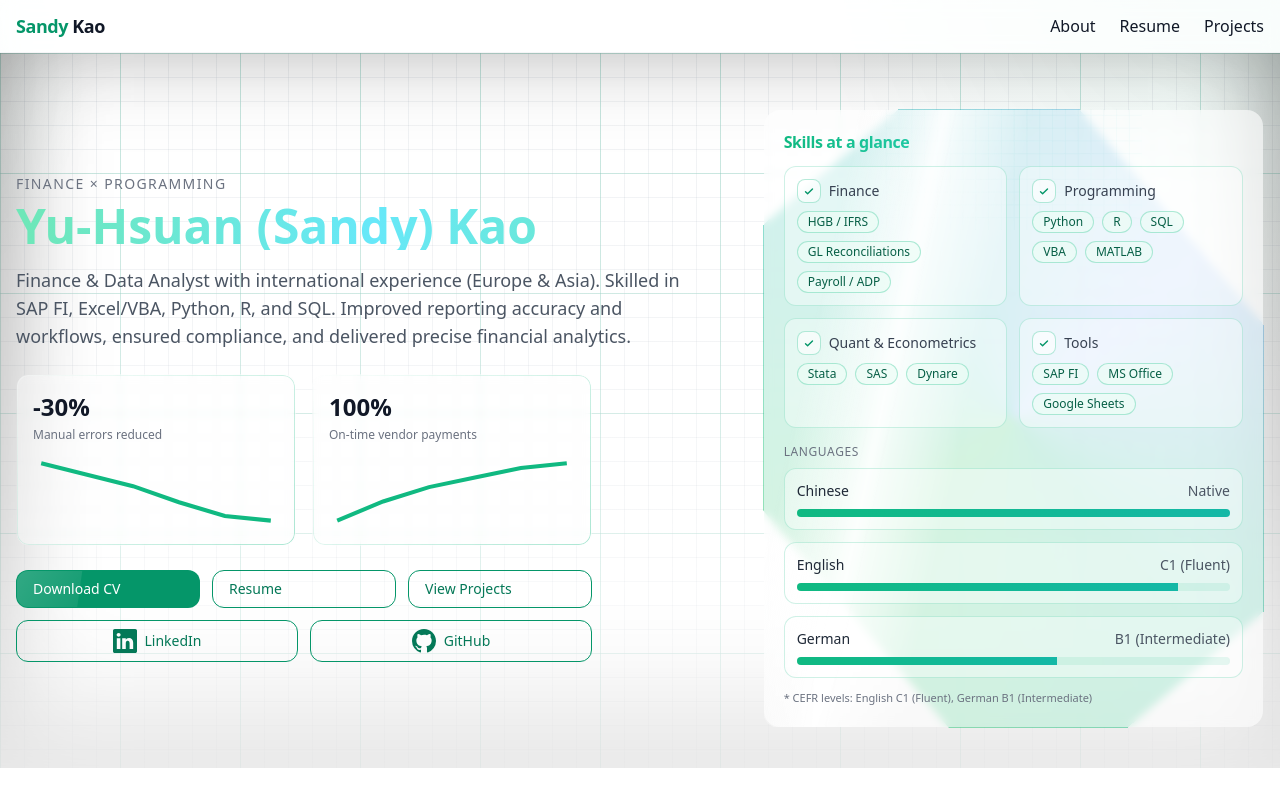
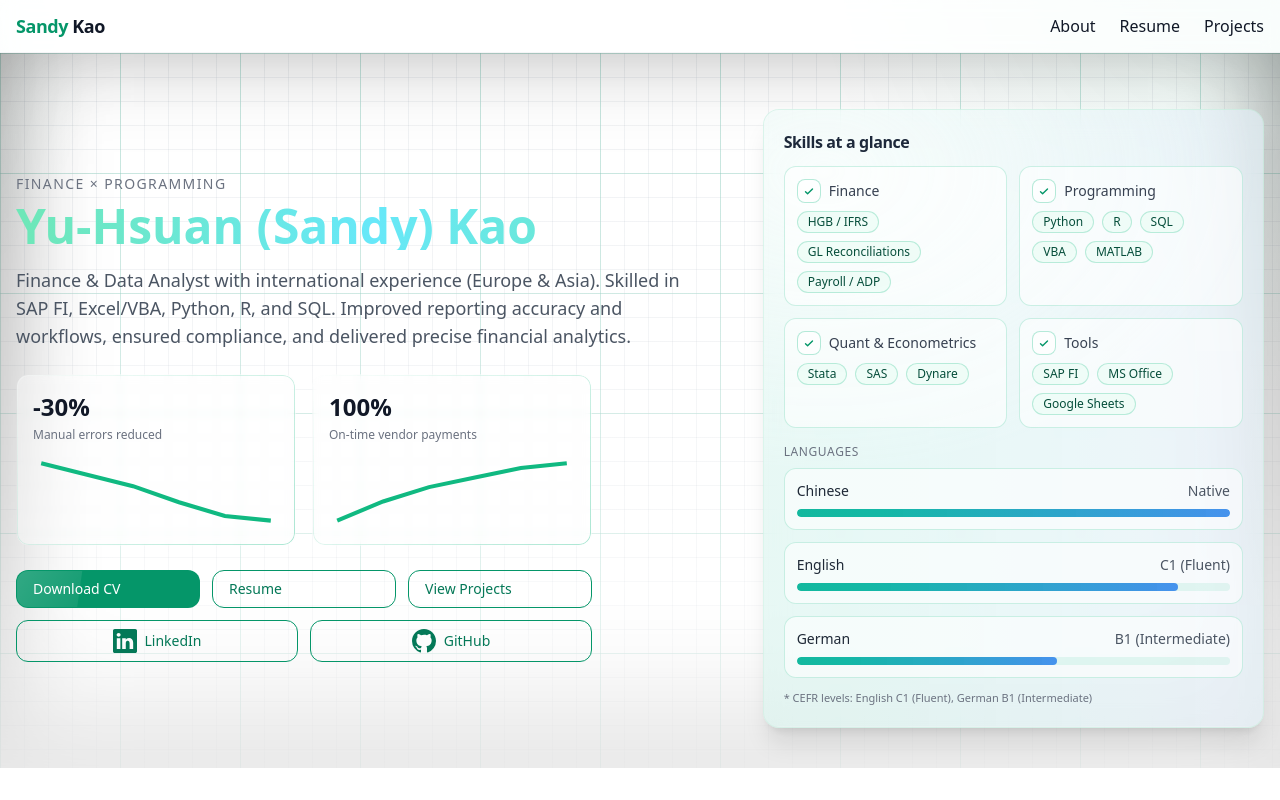
Before and after one commit to SandyKao0301/SandyKao, a Next.js app: page / in a window 1280 px wide. Shown: the top 800 px of the page. Built offline with nearby package versions, Linux system fonts and the light colour scheme.

Commit message:
Update SkillsShowcase.tsx

```diff
--- a/components/SkillsShowcase.tsx
+++ b/components/SkillsShowcase.tsx
@@ -5,26 +5,10 @@ type Pill = { label: string };
 type Group = { title: string; pills: Pill[] };
 
 const groups: Group[] = [
-  {
-    title: "Finance",
-    pills: [
-      { label: "HGB / IFRS" },
-      { label: "GL Reconciliations" },
-      { label: "Payroll / ADP" },
-    ],
-  },
-  {
-    title: "Programming",
-    pills: [{ label: "Python" }, { label: "R" }, { label: "SQL" }, { label: "VBA" }, { label: "MATLAB" }],
-  },
-  {
-    title: "Quant & Econometrics",
-    pills: [{ label: "Stata" }, { label: "SAS" }, { label: "Dynare" }],
-  },
-  {
-    title: "Tools",
-    pills: [{ label: "SAP FI" }, { label: "MS Office" }, { label: "Google Sheets" }],
-  },
+  { title: "Finance", pills: [{ label: "HGB / IFRS" }, { label: "GL Reconciliations" }, { label: "Payroll / ADP" }] },
+  { title: "Programming", pills: [{ label: "Python" }, { label: "R" }, { label: "SQL" }, { label: "VBA" }, { label: "MATLAB" }] },
+  { title: "Quant & Econometrics", pills: [{ label: "Stata" }, { label: "SAS" }, { label: "Dynare" }] },
+  { title: "Tools", pills: [{ label: "SAP FI" }, { label: "MS Office" }, { label: "Google Sheets" }] },
 ];
 
 const languages = [
@@ -35,68 +19,26 @@ const languages = [
 
 export default function SkillsShowcase() {
   return (
-    <div className="relative">
-      {/* Animated gradient border wrapper */}
-      <div className="relative rounded-2xl p-[1px] overflow-hidden">
-        <div className="absolute inset-0 animate-border-spin opacity-80"
-          style={{
-            background:
-              "conic-gradient(from 0deg, rgba(16,185,129,.6), rgba(34,197,94,.6), rgba(20,184,166,.6), rgba(59,130,246,.4), rgba(16,185,129,.6))",
-            filter: "hue-rotate(0deg)",
-          }}
-        />
-        {/* Inner card */}
-        <div className="relative rounded-2xl bg-white/60 dark:bg-slate-900/50 backdrop-blur-sm">
-          {/* Animated background grid + hue shift */}
-          <div className="pointer-events-none absolute -inset-2 [mask-image:radial-gradient(70%_50%_at_50%_0%,black,transparent)]">
-            <svg viewBox="0 0 400 200" className="h-32 w-full animate-hue-shift opacity-30">
-              <defs>
-                <pattern id="grid" width="20" height="20" patternUnits="userSpaceOnUse">
-                  <path d="M 20 0 L 0 0 0 20" fill="none" stroke="rgb(16 185 129)" strokeWidth="0.5" />
-                </pattern>
-              </defs>
-              <rect width="100%" height="100%" fill="url(#grid)" />
-            </svg>
-          </div>
-
-          {/* Sheen sweep */}
-          <div className="pointer-events-none absolute inset-0 overflow-hidden">
-            <div className="absolute -inset-y-10 -left-1/3 w-1/3 rotate-12 animate-sheen"
-                 style={{
-                   background:
-                     "linear-gradient(90deg, transparent 0%, rgba(255,255,255,.65) 40%, rgba(255,255,255,.9) 50%, rgba(255,255,255,.65) 60%, transparent 100%)",
-                   filter: "blur(2px)",
-                 }}
-            />
-          </div>
+    <div className="skillcard relative rounded-2xl border border-emerald-500/15 bg-white/60 dark:bg-slate-900/50 shadow-xl backdrop-blur-md overflow-hidden">
+      {/* Subtle shifting background */}
+      <div className="bg-shift pointer-events-none absolute inset-0 opacity-[0.55]" />
+      {/* Gentle sheen pass (rare + light) */}
+      <div className="sheen pointer-events-none absolute inset-0" />
 
       <div className="relative p-4 sm:p-5">
-            <h3 className="font-semibold tracking-tight bg-gradient-to-r from-emerald-500 via-teal-400 to-emerald-500 bg-clip-text text-transparent">
-              Skills at a glance
-            </h3>
+        <h3 className="font-semibold tracking-tight text-slate-800 dark:text-slate-100">Skills at a glance</h3>
 
         {/* Groups */}
         <div className="mt-3 grid grid-cols-1 sm:grid-cols-2 gap-3 text-sm">
           {groups.map((g) => (
             <div
               key={g.title}
-                  className="group relative rounded-xl border border-emerald-500/20 bg-white/40 dark:bg-white/5 p-3 overflow-hidden"
+              className="rounded-xl border border-emerald-500/20 bg-white/60 dark:bg-white/5 p-3"
             >
-                  {/* soft glow on hover */}
-                  <div className="pointer-events-none absolute inset-0 opacity-0 group-hover:opacity-100 transition-opacity duration-500"
-                       style={{ background: "radial-gradient(80% 60% at 50% 0%, rgba(16,185,129,.12), transparent 60%)" }}
-                  />
               <div className="flex items-center gap-2">
-                    <span className="inline-flex h-6 w-6 items-center justify-center rounded-lg border border-emerald-500/30 bg-white/60 dark:bg-white/10">
+                <span className="inline-flex h-6 w-6 items-center justify-center rounded-lg border border-emerald-500/30 bg-white/70 dark:bg-white/10">
                   <svg viewBox="0 0 20 20" className="h-3.5 w-3.5 text-emerald-600">
-                        <path
-                          d="M5 11l3 3 7-7"
-                          fill="none"
-                          stroke="currentColor"
-                          strokeWidth="2"
-                          strokeLinecap="round"
-                          strokeLinejoin="round"
-                        />
+                    <path d="M5 11l3 3 7-7" fill="none" stroke="currentColor" strokeWidth="2" strokeLinecap="round" strokeLinejoin="round" />
                   </svg>
                 </span>
                 <div className="text-gray-700 dark:text-gray-200 font-medium">{g.title}</div>
@@ -106,7 +48,7 @@ export default function SkillsShowcase() {
                 {g.pills.map((p) => (
                   <span
                     key={p.label}
-                        className="inline-flex items-center rounded-full border border-emerald-500/30 px-2.5 py-1 text-[12px] leading-none text-emerald-800 dark:text-emerald-300 bg-emerald-50/70 dark:bg-emerald-500/10 transition-transform duration-200 hover:scale-[1.04]"
+                    className="inline-flex items-center rounded-full border border-emerald-500/25 px-2.5 py-1 text-[12px] leading-none text-emerald-900 dark:text-emerald-300 bg-emerald-50/70 dark:bg-emerald-500/10"
                   >
                     {p.label}
                   </span>
@@ -121,12 +63,11 @@ export default function SkillsShowcase() {
           <div className="mb-2 text-xs uppercase tracking-wider text-gray-500">Languages</div>
           <div className="space-y-3">
             {languages.map((lang) => (
-                  <div key={lang.name} className="rounded-xl border border-emerald-500/20 p-3 bg-white/40 dark:bg-white/5">
+              <div key={lang.name} className="rounded-xl border border-emerald-500/20 p-3 bg-white/60 dark:bg-white/5">
                 <div className="flex items-center justify-between text-sm">
                   <div className="font-medium text-gray-800 dark:text-gray-200">{lang.name}</div>
                   <div className="text-gray-600 dark:text-gray-300">{lang.level}</div>
                 </div>
-                    {/* Animated progress bar with shifting gradient */}
                 <div
                   className="mt-2 h-2 w-full overflow-hidden rounded-full bg-emerald-500/10"
                   role="progressbar"
@@ -136,14 +77,8 @@ export default function SkillsShowcase() {
                   aria-label={`${lang.name} proficiency`}
                 >
                   <div
-                        className="h-full animate-bar-sheen"
-                        style={{
-                          width: `${lang.pct}%`,
-                          background:
-                            "linear-gradient(90deg, rgba(16,185,129,1) 0%, rgba(20,184,166,1) 50%, rgba(59,130,246,1) 100%)",
-                          filter: "hue-rotate(0deg)",
-                          backgroundSize: "200% 100%",
-                        }}
+                    className="h-full bar"
+                    style={{ width: `${lang.pct}%` }}
                   />
                 </div>
               </div>
@@ -155,39 +90,58 @@ export default function SkillsShowcase() {
           * CEFR levels: English C1 (Fluent), German B1 (Intermediate)
         </div>
       </div>
-        </div>
-      </div>
 
-      {/* Local animations via styled-jsx (scoped to this component) */}
+      {/* Scoped styles */}
       <style jsx>{`
-        @keyframes border-spin {
-          to { transform: rotate(360deg); }
+        /* Background: very slow left→right color shift with soft vignette */
+        .bg-shift {
+          background:
+            radial-gradient(120% 80% at 10% 10%, rgba(255,255,255,0.7), transparent 60%),
+            linear-gradient(90deg, rgba(16,185,129,0.18), rgba(20,184,166,0.18), rgba(51,134,199,0.16), rgba(16,185,129,0.18));
+          background-size: 120% 100%, 200% 100%;
+          animation: shift 28s ease-in-out infinite;
         }
-        .animate-border-spin > * { }
-        .animate-border-spin {
-          animation: border-spin 16s linear infinite;
+        @keyframes shift {
+          0%   { background-position: 0% 0%,   0% 50%; }
+          50%  { background-position: 0% 0%, 100% 50%; }
+          100% { background-position: 0% 0%,   0% 50%; }
         }
 
-        @keyframes hue-shift {
-          0% { filter: hue-rotate(0deg); }
-          50% { filter: hue-rotate(25deg); }
-          100% { filter: hue-rotate(0deg); }
+        /* Progress bar: subtle moving gradient for a hint of life */
+        .bar {
+          background: linear-gradient(90deg, rgba(16,185,129,1), rgba(20,184,166,1), rgba(59,130,246,0.9));
+          background-size: 180% 100%;
+          animation: barShift 10s ease-in-out infinite;
+          border-radius: inherit;
         }
-        .animate-hue-shift { animation: hue-shift 10s ease-in-out infinite; }
+        @keyframes barShift {
+          0%   { background-position: 0% 50%; }
+          50%  { background-position: 100% 50%; }
+          100% { background-position: 0% 50%; }
+        }
 
-        @keyframes sheen {
-          0% { transform: translateX(-140%) rotate(12deg); }
-          60% { transform: translateX(120%) rotate(12deg); }
-          100% { transform: translateX(120%) rotate(12deg); }
+        /* Sheen: a faint sweep every ~14s */
+        .sheen::before {
+          content: "";
+          position: absolute;
+          top: -20%;
+          bottom: -20%;
+          left: -30%;
+          width: 28%;
+          transform: rotate(10deg) translateX(-140%);
+          background: linear-gradient(90deg, transparent 0%, rgba(255,255,255,0.22) 45%, rgba(255,255,255,0.35) 50%, rgba(255,255,255,0.22) 55%, transparent 100%);
+          filter: blur(1.5px);
+          animation: sweep 14s ease-in-out infinite;
         }
-        .animate-sheen { animation: sheen 7s ease-in-out infinite; }
+        @keyframes sweep {
+          0%   { transform: rotate(10deg) translateX(-140%); opacity: 0; }
+          12%  { opacity: 1; }
+          30%  { transform: rotate(10deg) translateX(140%); opacity: 0.9; }
+          35%  { opacity: 0; }
+          100% { transform: rotate(10deg) translateX(140%); opacity: 0; }
+        }
 
-        @keyframes bar-sheen {
-          0% { background-position: 0% 50%; filter: hue-rotate(0deg); }
-          50% { background-position: 100% 50%; filter: hue-rotate(20deg); }
-          100% { background-position: 0% 50%; filter: hue-rotate(0deg); }
-        }
-        .animate-bar-sheen { animation: bar-sheen 6s ease-in-out infinite; }
+        .skillcard { overflow: hidden; }
       `}</style>
     </div>
   );
```
Lines whose indentation alone changed are shown as unchanged.
